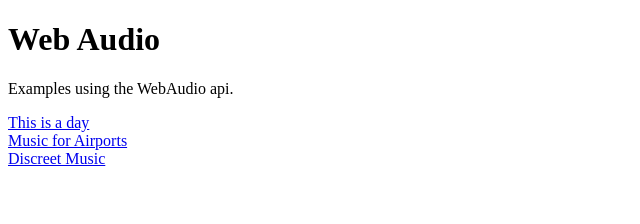
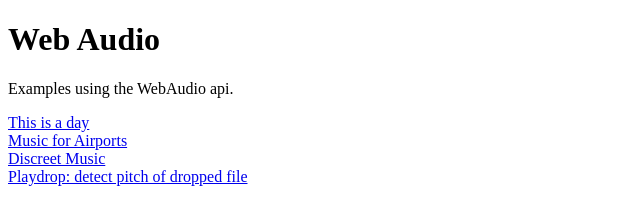
Before and after one commit to johnhunter/webaudio-examples, a website: page index.html in a window 1280 px wide. Shown: the whole page, without its empty margins (0-640 px from the left). Drawn offline with Linux system fonts and the light colour scheme.

Commit message:
Update readme etc

```diff
--- a/index.html
+++ b/index.html
@@ -14,6 +14,7 @@
         <a href="./thisisaday/index.html">This is a day</a><br>
         <a href="./musicforairports/index.html">Music for Airports</a><br>
         <a href="./discreetmusic/index.html">Discreet Music</a><br>
+        <a href="./playdrop/index.html">Playdrop: detect pitch of dropped file</a><br>
     </nav>
 
 </body>
```
Also changed, not shown: readme.md.
